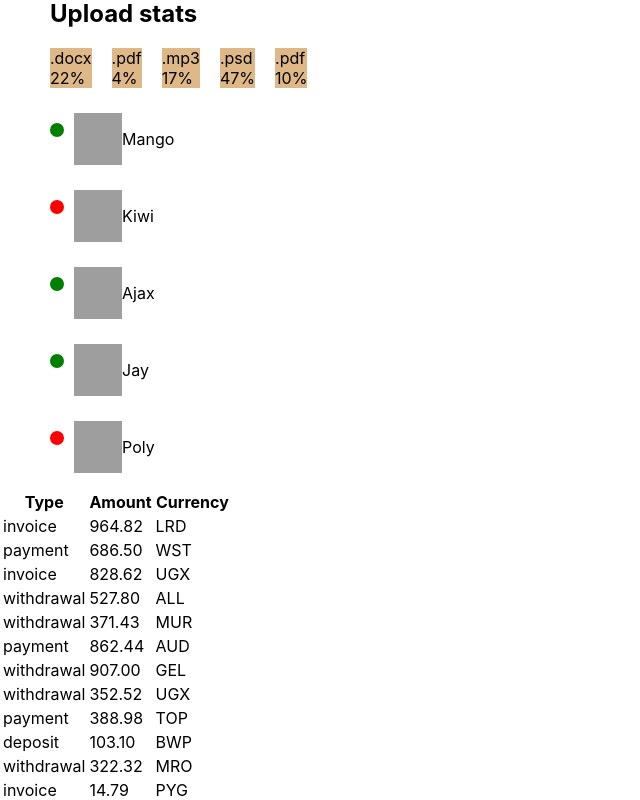
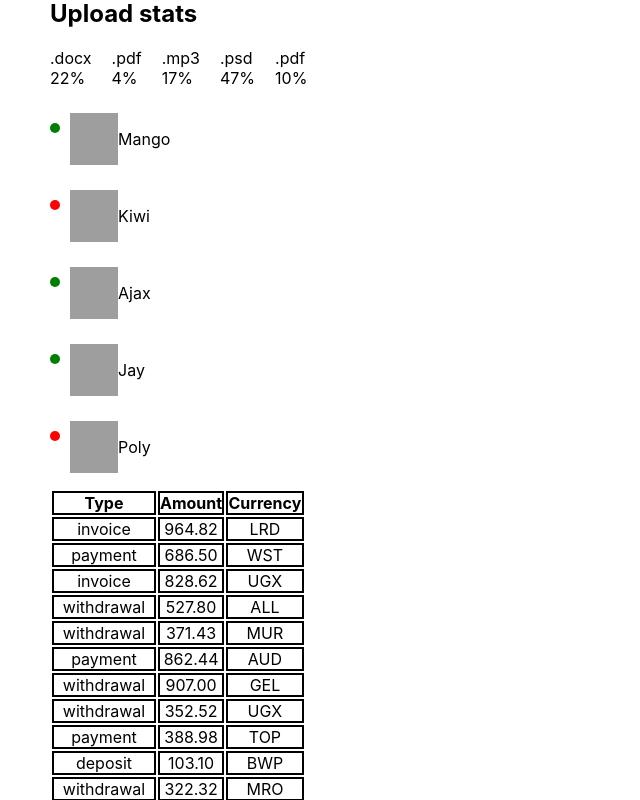
Before and after one commit to DimaKrupenko/goit-react-hw-01-components, a React (Create React App) app: page / in a window 1280 px wide. Shown: the part 420-1220 px from the top of the page, without its empty margins (0-640 px from the left). Built offline with nearby package versions, Linux system fonts and the light colour scheme; grey boxes are pictures that could not be loaded.

Commit message:
upd завершил работу

```diff
--- a/src/components/FriendList/FriendList.module.css
+++ b/src/components/FriendList/FriendList.module.css
@@ -14,7 +14,7 @@
   height: 10px;
   display: inline-block;
   border-radius: 50%;
-  border: 2px solid red;
+
   margin-left: 10px;
   margin-right: 10px;
   margin-top: 10px;
@@ -29,7 +29,7 @@ li {
   height: 10px;
   display: inline-block;
   border-radius: 50%;
-  border: 2px solid green;
+
   margin-left: 10px;
   margin-right: 10px;
   margin-top: 10px;
--- a/src/components/Profile/Profile.module.css
+++ b/src/components/Profile/Profile.module.css
@@ -1,5 +1,6 @@
 .profile {
   margin-left: 50px;
+  text-align: center;
 }
 .description {
   width: 300px;
--- a/src/components/Statistics/Statistics.module.css
+++ b/src/components/Statistics/Statistics.module.css
@@ -4,14 +4,11 @@
 
 .statList {
   display: flex;
+  width: 100px;
+  padding-left: 0;
   gap: 20px;
-  padding-left: 0;
 }
 
 .percentage {
   display: flex;
 }
-
-.item {
-  background-color: burlywood;
-}
--- a/src/components/TransactionHistory/TransactionHistory.jsx
+++ b/src/components/TransactionHistory/TransactionHistory.jsx
@@ -5,20 +5,25 @@ export const TransactionHistory = ({ transactions }) => {
     return <table className={css.transactionHistory} >
         <thead>
     <tr>
-      <th>Type</th>
-      <th>Amount</th>
-      <th>Currency</th>
+        <th className={css.type}>Type</th>
+        <th className={css.amount}>Amount</th>
+        <th className={css.currency}>Currency</th>
     </tr>
   </thead>
     {transactions.map( ({ id, type, amount, currency }) => (
   <tbody key={id}>
     <tr>
-        <td>{type}</td>
-        <td>{amount}</td>
-        <td>{currency}</td>
+        <td className={css.type}>{type}</td>
+        <td className={css.amount}>{amount}</td>
+        <td className={css.currency}>{currency}</td>
     </tr>
   </tbody>
-
 ))}
 </table>
 }
+
+TransactionHistory.prototype = {
+    type: PropTypes.string.isRequired,
+    amount: PropTypes.number.isRequired,
+    currency: PropTypes.number.isRequired
+}
--- a/src/components/TransactionHistory/TransactionHistory.module.css
+++ b/src/components/TransactionHistory/TransactionHistory.module.css
@@ -1,5 +1,20 @@
+.type {
+  width: 100px;
+  border: 2px solid black;
+  padding: 0;
+}
+
 .transactionHistory {
-  /* display: flex;
-  width: 300px;
-  flex-wrap: wrap; */
+  text-align: center;
+  margin-left: 50px;
 }
+
+.amount {
+  border: 2px solid black;
+  padding: 0;
+}
+
+.currency {
+  border: 2px solid black;
+  padding: 0;
+}
```
Also changed, not shown: src/components/App.jsx (+4 -4 lines), src/components/FriendList/friends.json (renamed from src/components/friends.json), src/components/Profile/user.json (renamed from src/components/user.json), src/components/Statistics/data.json (renamed from src/components/data.json), src/components/TransactionHistory/transactions.json (renamed from src/components/transactions.json).
